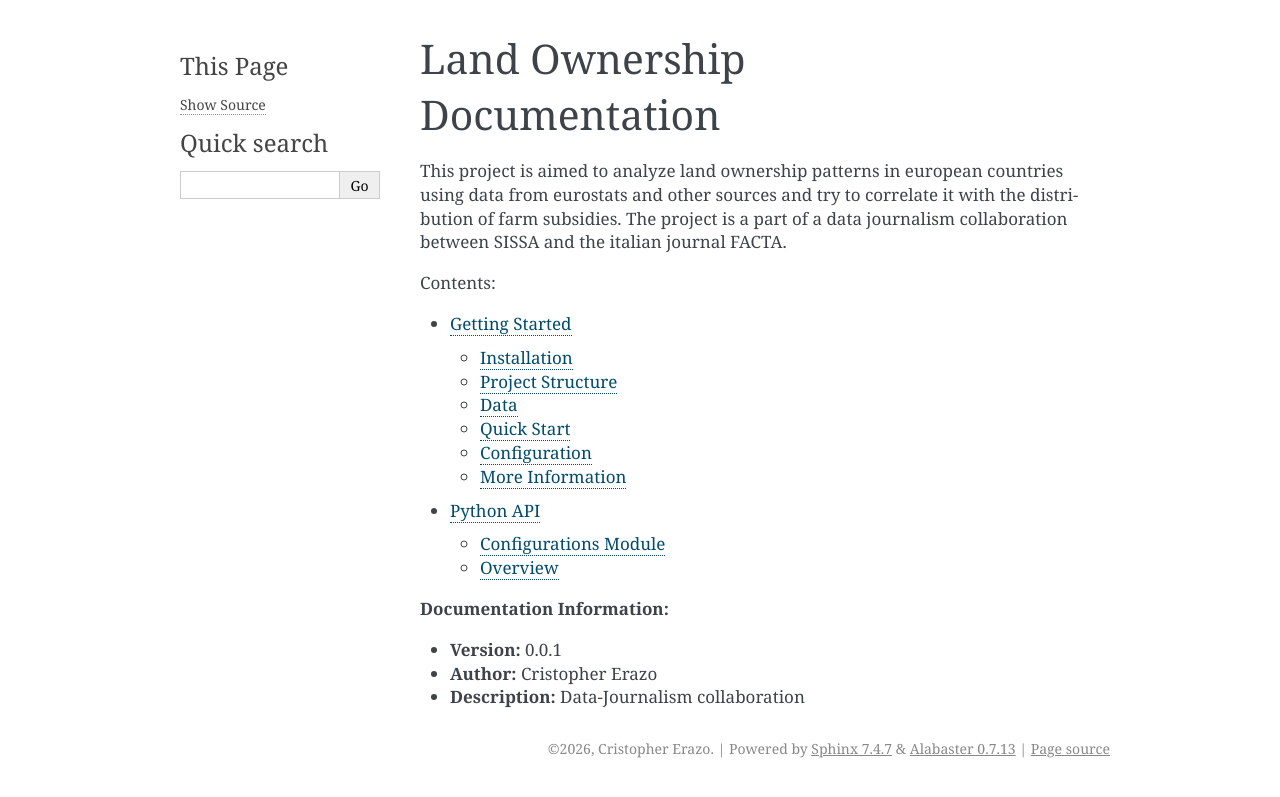
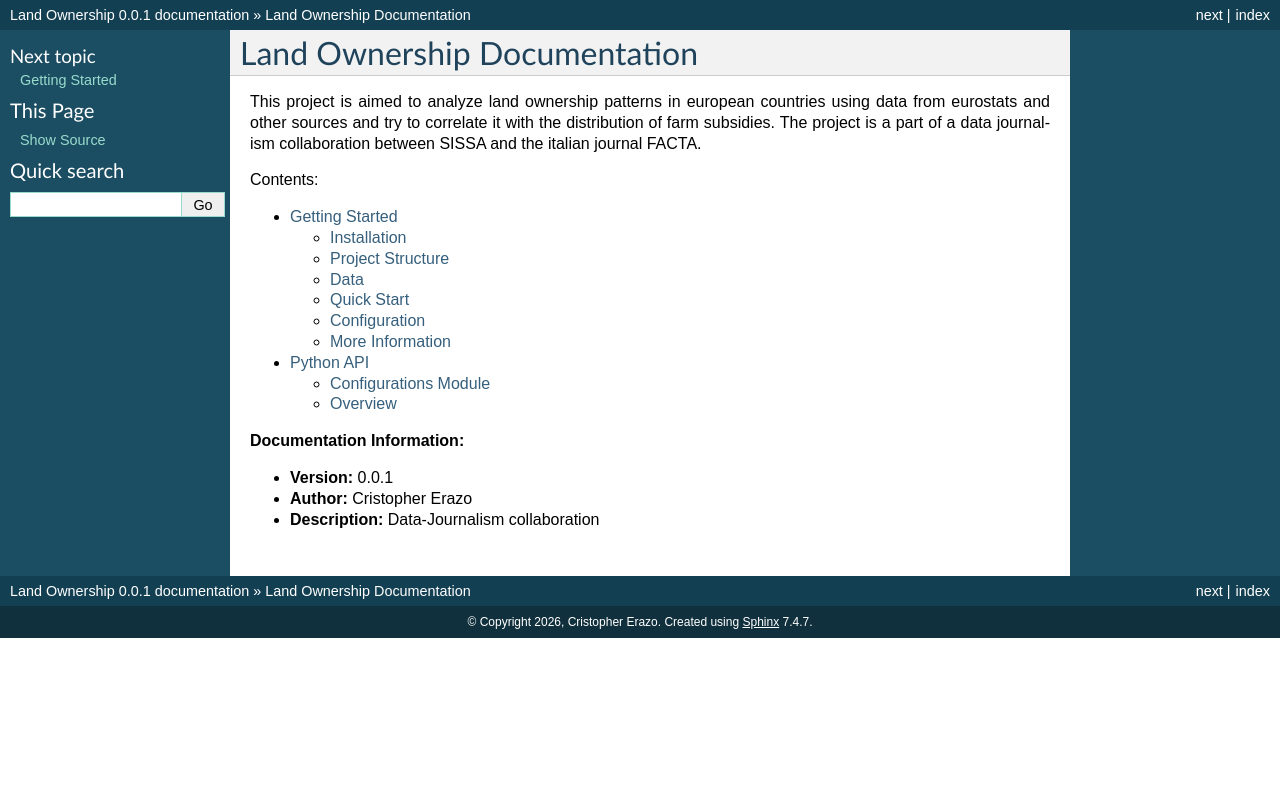
Before and after one commit to CristopherErazo/Land-Ownership, a Sphinx documentation site: the page built from docs/source/index.rst, in a window 1280 px wide. Shown: the top 797 px of the page. Built offline with Sphinx 7.4.7, drawn with Linux system fonts in a browser that asks for light colours; pages that are not in the unit, such as notebooks, are missing from menus.

Commit message:
Fix missing files

```diff
--- a/docs/source/conf.py
+++ b/docs/source/conf.py
@@ -34,7 +34,7 @@ napoleon_include_special_members = False
 # List of all different themes to try:
 list_themes = [ 'sphinx_rtd_theme', 'alabaster', 'classic', 'sphinxdoc', 'scrolls', 'agogo', 'traditional', 'nature', 'haiku', 'pyramid', 'bizstyle', 'furo' ]
 # HTML theme
-html_theme = list_themes[1]  # Change the index to try different themes
+html_theme = list_themes[2]  # Change the index to try different themes
 html_theme_options = {
     'logo_only': False,
 }
--- a/docs/source/getting_started.rst
+++ b/docs/source/getting_started.rst
@@ -103,4 +103,4 @@ More Information
 
 For more details about the project modules and API, see the :doc:`modules` documentation.
 
-To contribute to the project, see :doc:`contributing`.
+To contribute to the project, see
--- a/docs/source/modules.rst
+++ b/docs/source/modules.rst
@@ -8,7 +8,6 @@ This section documents the Python API of the Land Ownership project.
    :caption: Modules:
 
    api/configurations
-   api/land_ownership
 
 Overview
 --------
```
